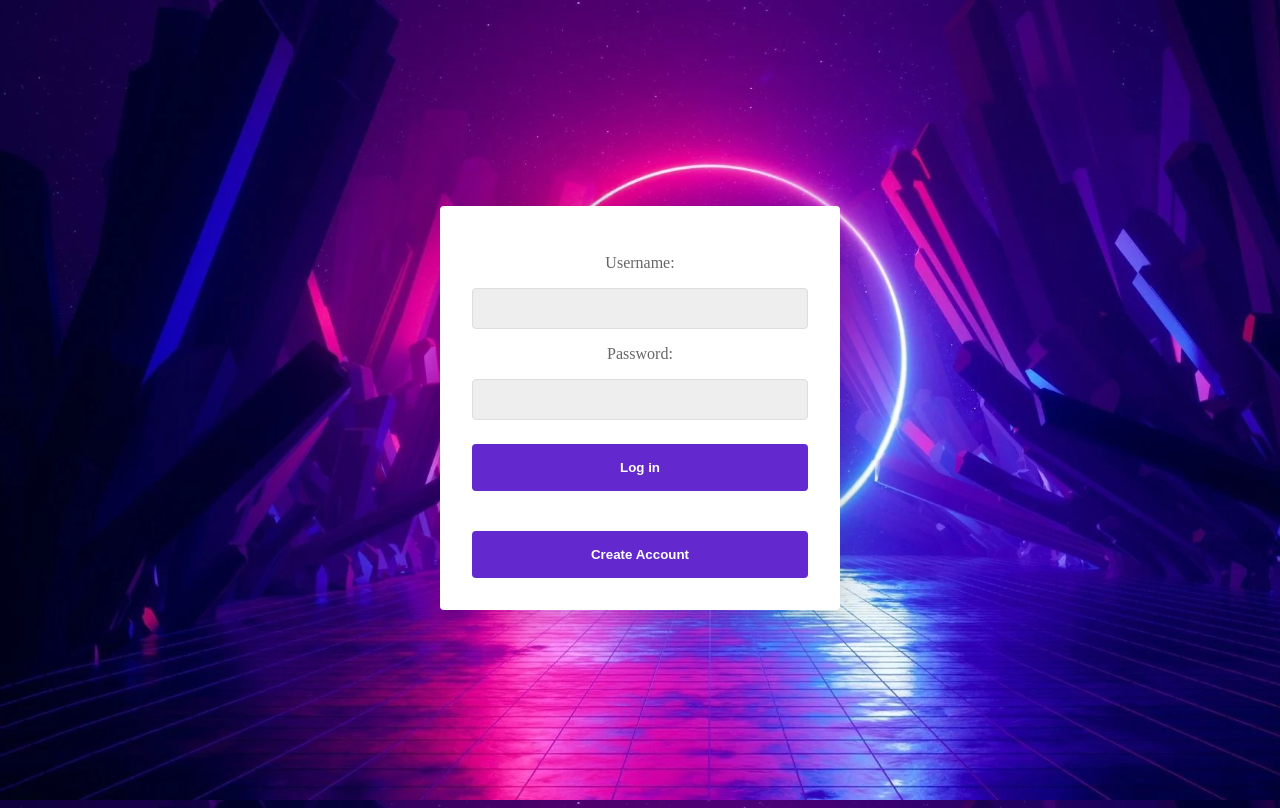
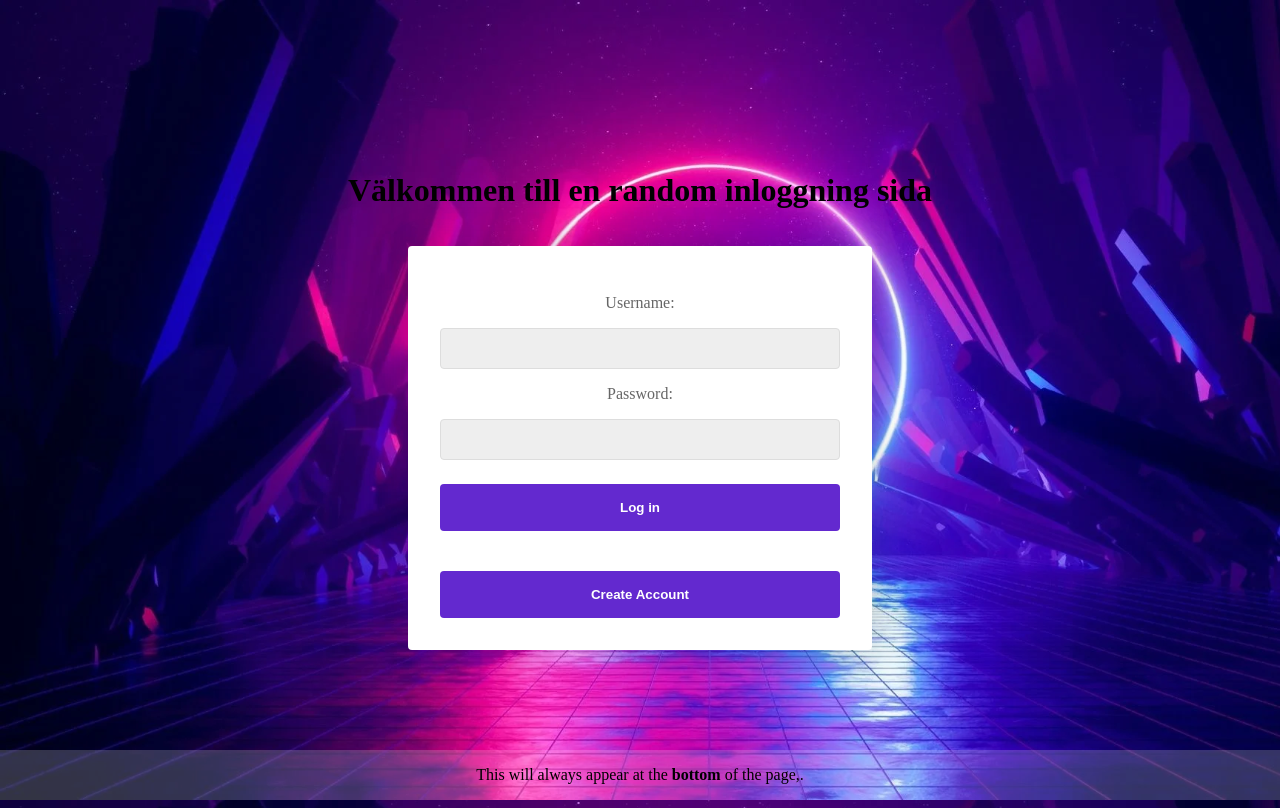
Before and after one commit to felipestiernhoff/login-page-felipestiernhoff, a plain HTML site: page index.html in a window 1280 px wide. Drawn offline with nearby package versions, Linux system fonts and the light colour scheme.

Commit message:
Finally! Äntligen är alla funktioner klara
Headern skall alltid visas och ändras dynamiskt för att visa rätt innehåll:
✓ - En valfri logotyp eller en h1'a.
✓ - Om besökaren ej är inloggad så skall ett inloggningsformulär visas.
✓ - Är besökaren inloggad så skall istället en logga-ut knapp visas.

Innehålls -vyn skall dynamiskt växla mellan tre olika lägen:
✓ - Välkomstsida för ej inloggade.
✓ - Felmeddelande vid felaktig inlogging.
✓ - Välkomstsida för inloggad besökare.

✓ - Ditt projekt får enbart innehålla 1 st html sida, index.html alla vyer skall hanteras i denna.

✓ - Ditt projekt skall kunna testas online via tex github pages. (10p)
✓ - Sidan visar dynamiskt rätt innehåll hela tiden. (10p)
✓ - Det går att logga in. (10p)
✓ - Inloggning sparas i localStorage, dvs det skall gå att ladda om webbläsaren och sidan kommer ihåg rätt inloggad användare och visar rätt vy. (10p)
✓ - Välkomstsidan skall dynamiskt visa rätt användarnamn beroende på vem som är inloggad. (10p)
✓ - Det går att logga ut. (10p)

✓ - Det skall finnas fler användare (i tex en object array), dokumentera de andra användarna inför test i readme.md (20p)
✓ - Det skall gå att skapa och logga in med en ny användare (Då skall ett nytt formulär för detta visas på innehålls-sidan) Du skall då använda localStorage som databas för användare. (20p)

```diff
--- a/index.html
+++ b/index.html
@@ -6,11 +6,16 @@
     <meta http-equiv="X-UA-Compatible" content="IE=edge">
     <meta name="viewport" content="width=device-width, initial-scale=1.0">
     <script src="script.js" defer></script>
+    <link href='https://unpkg.com/boxicons@2.1.2/css/boxicons.min.css' rel='stylesheet'>
     <link rel="stylesheet" href="style.css">
     <title>Document</title>
 </head>
 
+
 <body>
+    <header>
+        <h1 class="welcomeText">Välkommen till en random inloggning sida</h1>
+    </header>
     <div id="container" class="formText">
         <p>Username:</p>
         <input id="userName" class="formInput formText">
@@ -38,7 +43,9 @@
         <button id="logoutBtn" type="button" onclick="getLoggedOff()" class="formBtn">Logga ut</button>
     </div>
 
-
+    <footer>
+        <div class="footer">This will always appear at the <strong>bottom</strong> of the page,<strong></strong>.</div>
+    </footer>
 </body>
 
 </html>
--- a/script.js
+++ b/script.js
@@ -170,7 +170,7 @@ passwordRules = () => {
 }
 // Checkar läget på storajjj
 if (localStorage.getItem("mySession")) {
-    localStorage.setItem("loginInformation", JSON.stringify(loginInformation))
+    localStorage.setItem("loginInformation", JSON.stringify(allUsers))
     console.log("hahha", allUsers);
     let userName = JSON.parse(localStorage.getItem("mySession"));
     console.log("LS mysession is found");
--- a/style.css
+++ b/style.css
@@ -1,8 +1,8 @@
-* {
+/* * {
     box-sizing: border-box;
     -webkit-tap-highlight-color: transparent
 }
-
+ */
 html,
 body {
     height: 100%;
@@ -81,3 +81,27 @@ body {
 .loginForm>*:last-child {
     margin-bottom: 0;
 }
+
+.welcomeText {
+    color: black;
+}
+
+
+/*----- FOOTER DESIGN ------*/
+
+/* ======================================================================== */
+
+/*                               FOOTER                                    */
+
+/* ======================================================================== */
+
+.footer {
+    position: fixed;
+    right: 0;
+    bottom: 0;
+    left: 0;
+    padding: 1rem;
+    background-color: rgba(255, 255, 255, 0.2);
+    text-align: center;
+    color: black;
+}
```
